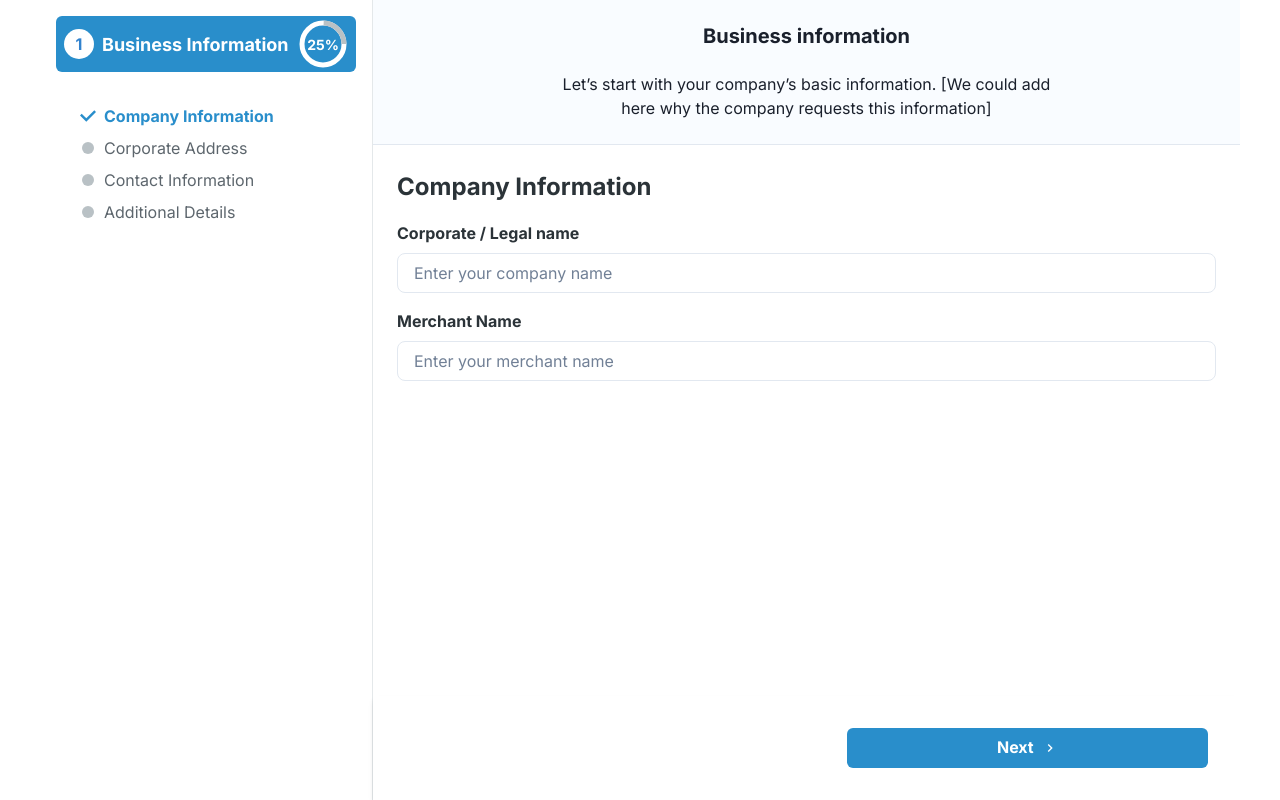
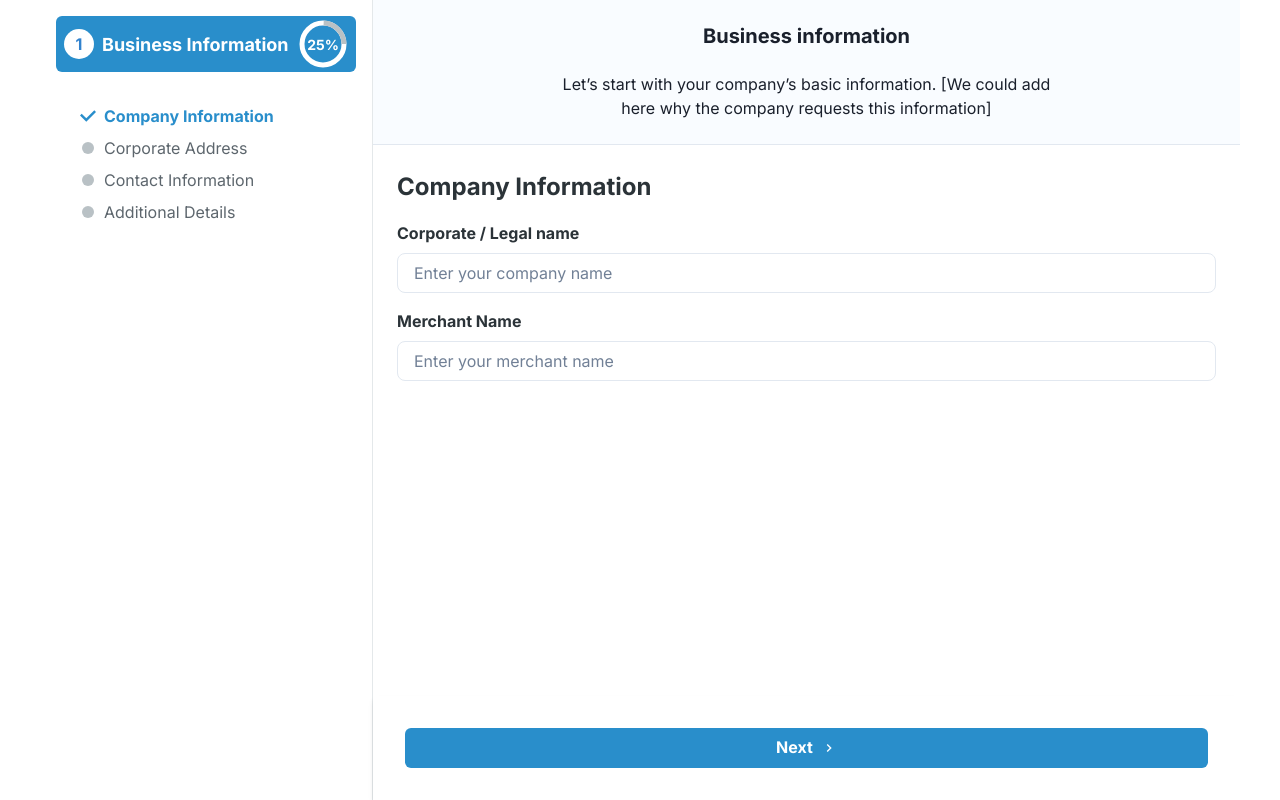
Before and after one commit to Elkinssm/forms-project, a React (Vite) app: page / in a window 1280 px wide. Built offline with nearby package versions, Linux system fonts and the light colour scheme.

Commit message:
fix first page button

```diff
--- a/src/components/FormComponents/FormNavigation.tsx
+++ b/src/components/FormComponents/FormNavigation.tsx
@@ -1,5 +1,5 @@
 import React from "react";
-import { Box, Button, Spacer } from "@chakra-ui/react";
+import { Box, Button } from "@chakra-ui/react";
 import { ChevronLeftIcon, ChevronRightIcon } from "@chakra-ui/icons";
 
 interface FormNavigationProps {
@@ -7,14 +7,17 @@ interface FormNavigationProps {
   onNext?: () => void;
   formRef: React.RefObject<HTMLFormElement>;
   showBackButton?: boolean;
-  buttonSize?: string; // Nueva propiedad para el tamaño del botón
+  buttonSize?: string;
+  isFirstPage?: boolean;
 }
 
 const FormNavigation: React.FC<FormNavigationProps> = ({
   onBack,
-  onNext,
+  // onNext,
   formRef,
   showBackButton = true,
+  isFirstPage = false,
+  buttonSize = "md",
 }) => {
   const handleNextClick = () => {
     if (formRef.current) {
@@ -25,33 +28,29 @@ const FormNavigation: React.FC<FormNavigationProps> = ({
   };
 
   return (
-    <Box display="flex" justifyContent="space-between" p={4}>
-      <Box w={"45%"}>
+    <Box display="flex" justifyContent="space-between" p={4} gap={4}>
       {showBackButton && onBack && (
         <Button
           onClick={onBack}
           colorScheme="gray"
           leftIcon={<ChevronLeftIcon />}
-            variant={"outline"}
-            width="full"
+          variant="outline"
+          width={isFirstPage ? "0%" : "45%"}
+          size={buttonSize}
         >
           Back
         </Button>
       )}
-      </Box>
-
-      <Box w={"45%"}>
-        {onNext && (
       <Button
         type="button"
+        colorScheme="blue"
         onClick={handleNextClick}
         rightIcon={<ChevronRightIcon />}
-            width="full"
+        width={isFirstPage ? "100%" : "45%"}
+        size={buttonSize}
       >
         Next
       </Button>
-        )}
-      </Box>
     </Box>
   );
 };
--- a/src/components/Sidebar/Sidebar.tsx
+++ b/src/components/Sidebar/Sidebar.tsx
@@ -203,7 +203,7 @@ const Sidebar: React.FC<SidebarProps> = ({ children }) => {
             onNext={handleNext}
             formRef={formRef}
             showBackButton={selectedPage > 0}
-            buttonSize={selectedPage === 0 ? "full" : "sm"}
+            isFirstPage={selectedPage === 0}
           />
         </Box>
       </Box>
```
Lines whose indentation alone changed are shown as unchanged.
